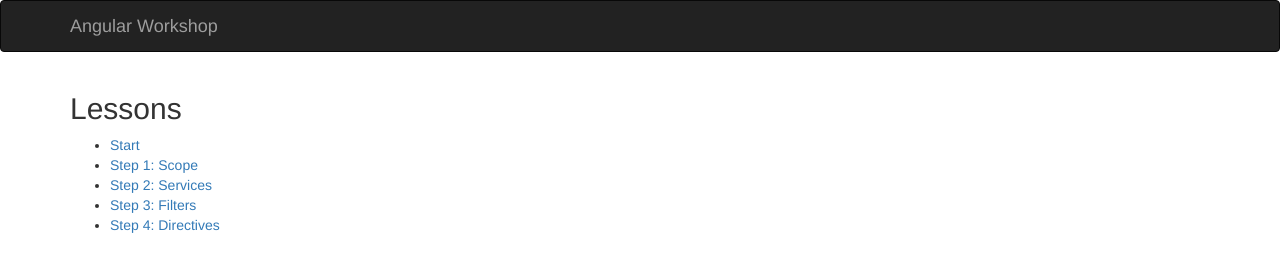
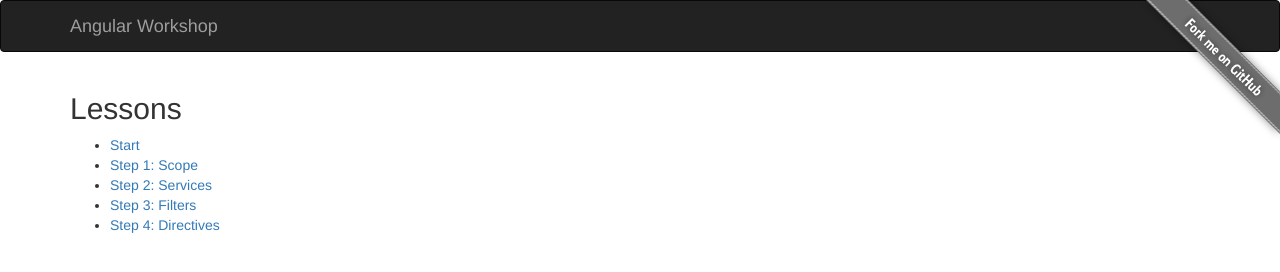
Before and after one commit to cjsaylor/angular-workshop, a plain HTML site: page index.html in a window 1280 px wide. Drawn offline with Linux system fonts and the light colour scheme.

Commit message:
Added a fork link.

```diff
--- a/index.html
+++ b/index.html
@@ -8,6 +8,7 @@
     <link href="lib/bootstrap.min.css" rel="stylesheet">
 </head>
 <body>
+    <a href="https://github.com/cjsaylor/angular-workshop"><img style="position: absolute; top: 0; right: 0; border: 0; z-index: 10000" src="fork.png"></a>
     <nav class="navbar navbar-inverse">
         <div class="container">
             <div class="navbar-header">
```
Also changed, not shown: fork.png (added).
